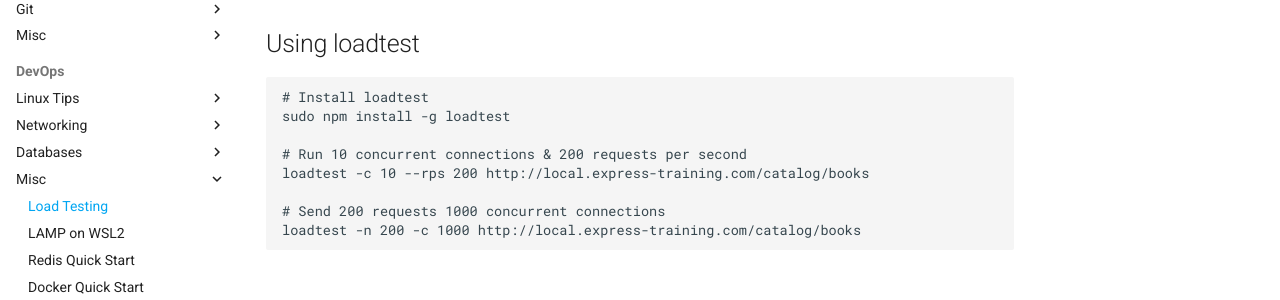
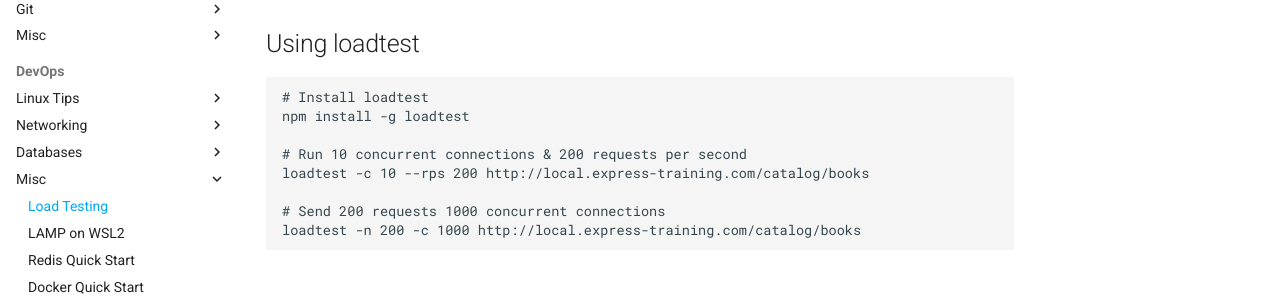
Before and after one commit to YenHub/developer-docs, an MkDocs documentation site: the page built from docs/devops/misc/load-testing.md, in a window 1280 px wide. Shown: the part 219-519 px from the top of the page. Built offline with MkDocs 1.6.1 and Material for MkDocs 9.7.7, drawn with Linux system fonts in a browser that asks for light colours; comment, search, counter and statistics services are not loaded.

Commit message:
🔨 Just wild that I said to sudo this 😊

````diff
--- a/docs/devops/misc/load-testing.md
+++ b/docs/devops/misc/load-testing.md
@@ -6,7 +6,7 @@ Credit: [Load Test NPM](https://www.npmjs.com/package/loadtest)
 
 ```bash
 # Install loadtest
-sudo npm install -g loadtest
+npm install -g loadtest
 
 # Run 10 concurrent connections & 200 requests per second
 loadtest -c 10 --rps 200 http://local.express-training.com/catalog/books
````
Also changed, not shown: readme.md (+1 -0 lines).
